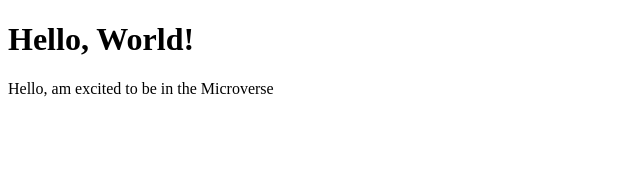
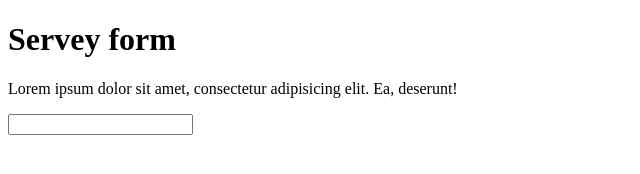
Before and after one commit to yonas44/Microverse3, a plain HTML site: page fcc-test-suite-template-master/index.html in a window 1280 px wide. Shown: the whole page, without its empty margins (0-640 px from the left). Drawn offline with Linux system fonts and the light colour scheme.

Commit message:
features 1,2,3,4

```diff
--- a/fcc-test-suite-template-master/index.html
+++ b/fcc-test-suite-template-master/index.html
@@ -2,7 +2,7 @@
 <html lang="en">
   <head>
     <meta charset="UTF-8" />
-    <title>Fork Me! FCC: Test Suite Template</title>
+    <title>Servey form</title>
     <link rel="stylesheet" href="css/style.css" />
   </head>
 
@@ -21,8 +21,16 @@
     - The freeCodeCamp Team
 
     -->
-    <h1>Hello, World!</h1>
-    <p>Hello, am excited to be in the Microverse</p>
+    <!-- <h1>Hello, World!</h1> -->
+    <!-- <p>Hello, am excited to be in the Microverse</p> -->
+    <h1 id="title">Servey form</h1>
+    <p id="description">
+      Lorem ipsum dolor sit amet, consectetur adipisicing elit. Ea, deserunt!
+    </p>
+    <form action="" id="survey-form">
+      <input type="text" id="name" required />
+    </form>
+
     <script src="js/index.js"></script>
   </body>
 </html>
```
